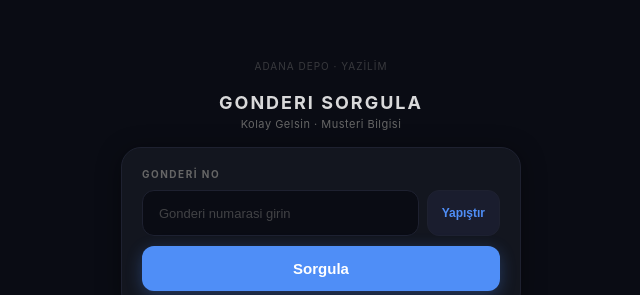
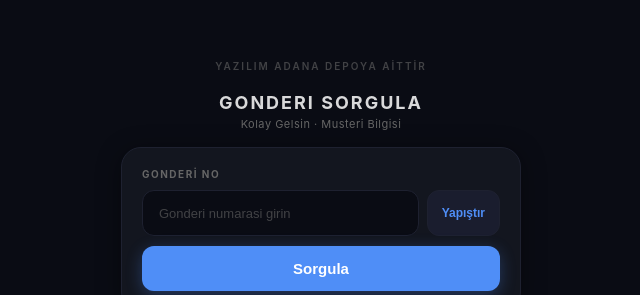
Before and after one commit to feryts/SmsKargo, a website: page index.html in a window 1280 px wide. Shown: the part 189-484 px from the top of the page, 319-959 px from the left. Drawn offline with Linux system fonts and the light colour scheme.

Commit message:
Update index.html

```diff
--- a/index.html
+++ b/index.html
@@ -16,23 +16,20 @@
     --bg: #0a0c14; --card: #13161f; --border: #1e2130; --text: #f0f0f0; --text2: #666;
     --accent: #4f8ef7; --accent2: #3d7ee8; --btn-bg: #1a1d2e; --success: #4caf50;
     --error-bg: #1a0f0f; --error-border: #3d1a20; --error-text: #e05555;
-    --call-bg: #0f1a0f; --call-border: #1e3d1e;
-    --shadow: rgba(0,0,0,0.4);
+    --call-bg: #0f1a0f; --call-border: #1e3d1e; --shadow: rgba(0,0,0,0.4);
   }
   [data-theme="light"] {
     --bg: #eef1f8; --card: #ffffff; --border: #e0e4f0; --text: #1a1d2e; --text2: #999;
     --accent: #2d6ef0; --accent2: #1a5ee0; --btn-bg: #e8ecf8; --success: #2e7d32;
     --error-bg: #fff0f0; --error-border: #ffcdd2; --error-text: #c62828;
-    --call-bg: #e8f5e9; --call-border: #a5d6a7;
-    --shadow: rgba(0,0,0,0.1);
+    --call-bg: #e8f5e9; --call-border: #a5d6a7; --shadow: rgba(0,0,0,0.1);
   }
   [data-theme="colorful"] {
     --bg: #0d0720; --card: rgba(255,255,255,0.06); --border: rgba(255,255,255,0.12);
     --text: #ffffff; --text2: #9090bb; --accent: #a78bfa; --accent2: #8b5cf6;
     --btn-bg: rgba(167,139,250,0.15); --success: #34d399;
     --error-bg: rgba(255,0,0,0.08); --error-border: rgba(255,80,80,0.3); --error-text: #ff7070;
-    --call-bg: rgba(52,211,153,0.08); --call-border: rgba(52,211,153,0.3);
-    --shadow: rgba(0,0,0,0.5);
+    --call-bg: rgba(52,211,153,0.08); --call-border: rgba(52,211,153,0.3); --shadow: rgba(0,0,0,0.5);
   }
 
   body {
@@ -57,10 +54,11 @@
     text-align: center;
     font-size: 10px;
     color: var(--text2);
-    opacity: 0.5;
-    letter-spacing: 1px;
+    opacity: 0.6;
+    letter-spacing: 2px;
     text-transform: uppercase;
     padding: 4px 0;
+    font-weight: 600;
   }
 
   .logo { text-align: center; padding: 4px 0; }
@@ -144,7 +142,7 @@
 <body>
 <div class="container">
 
-  <div class="header-badge">Adana Depo · Yazilim</div>
+  <div class="header-badge">YAZILIM ADANA DEPOYA AİTTİR</div>
 
   <div class="logo">
     <h1>GONDERI SORGULA</h1>
```
